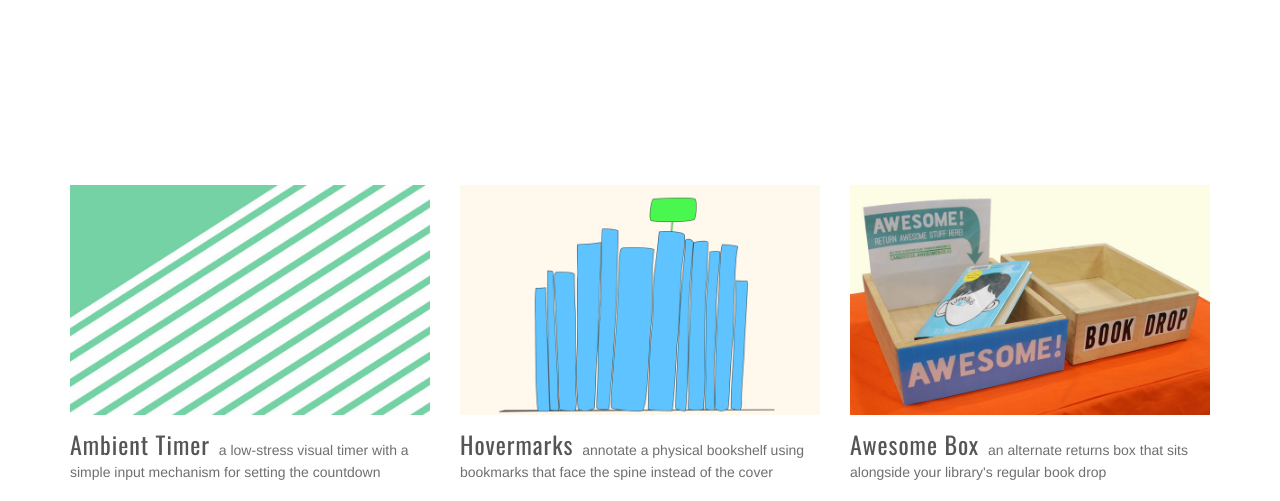
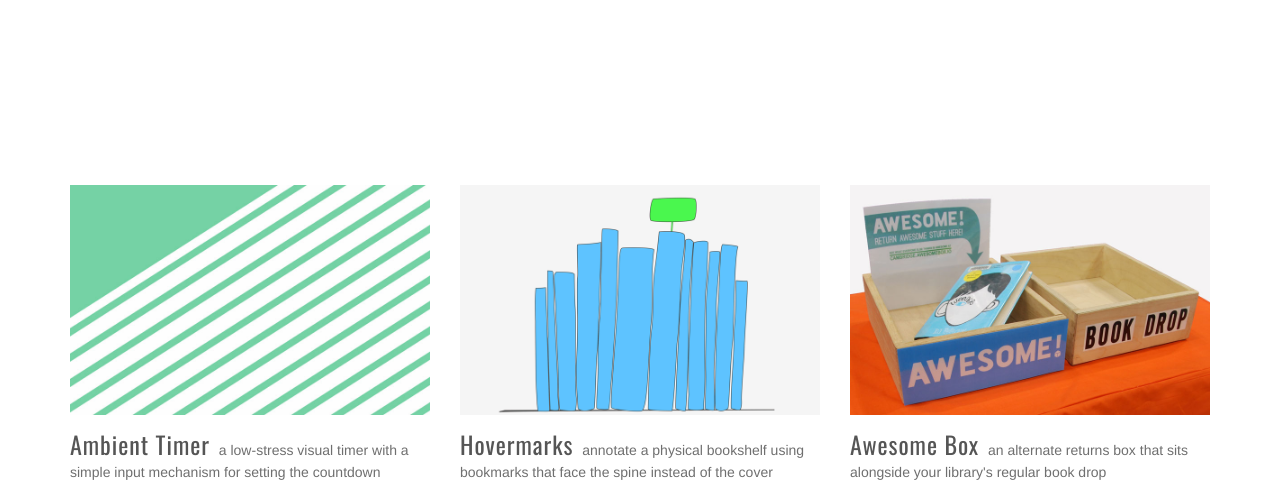
Before and after one commit to phillipsm/mattphillips-info, a Flask app: page / in a window 1280 px wide. Shown: the part 222-723 px from the top of the page. Run offline with Flask 2, Linux system fonts and the light colour scheme; some libraries are stand-ins or nearby versions.

Commit message:
Switched back the color tiles to a gray background

```diff
--- a/static/css/main.css
+++ b/static/css/main.css
@@ -7,10 +7,6 @@
 	font: bold 90px/.90 "oswald";
 	text-transform: uppercase;
 	color: #555;
-}
-
-.landing .project-row img, .project-container .project-row img {
-	/*box-shadow: 0 0 33px #FFF9F9;*/
 }
 
 .landing .project-title, .project-container .project-row .project-title {
```
Also changed, not shown: static/img/360-proj.jpg, static/img/ab-core-small.jpg, static/img/hovermarks-shelf.png, 2 other files.
